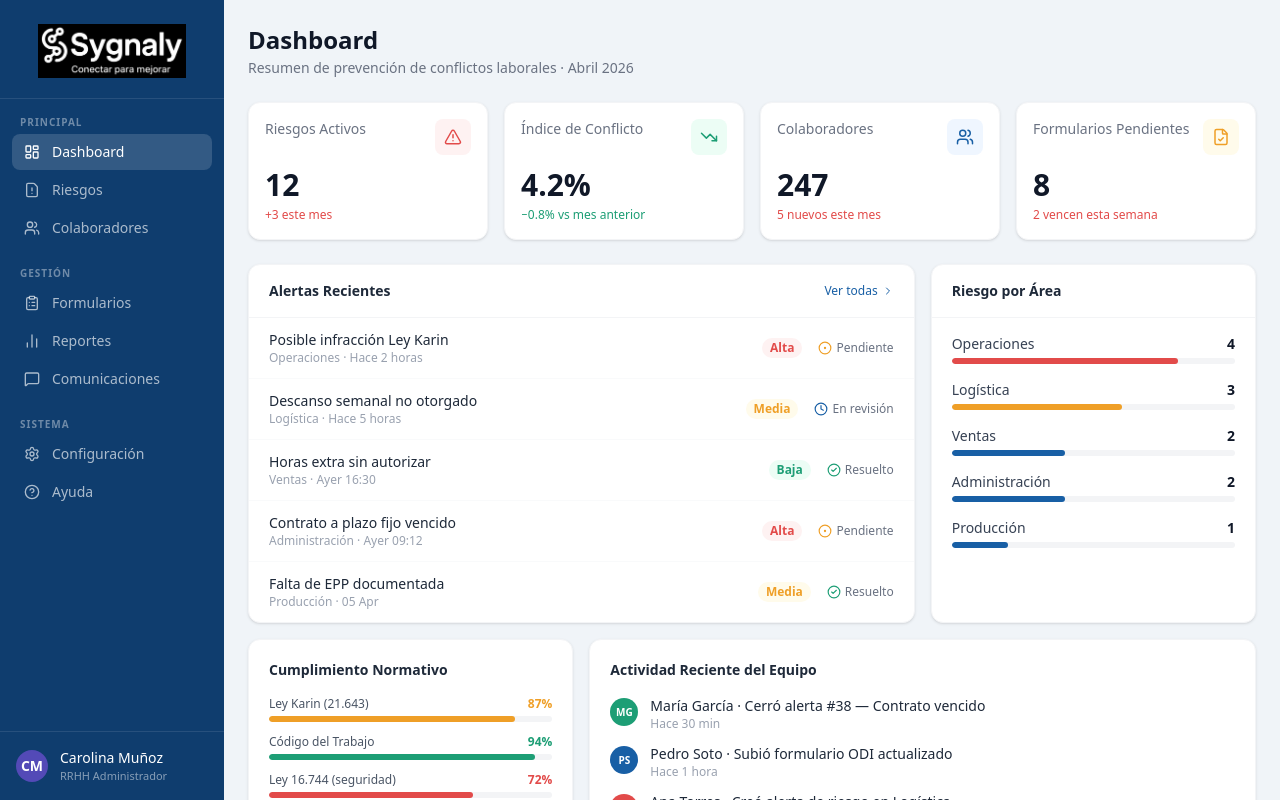
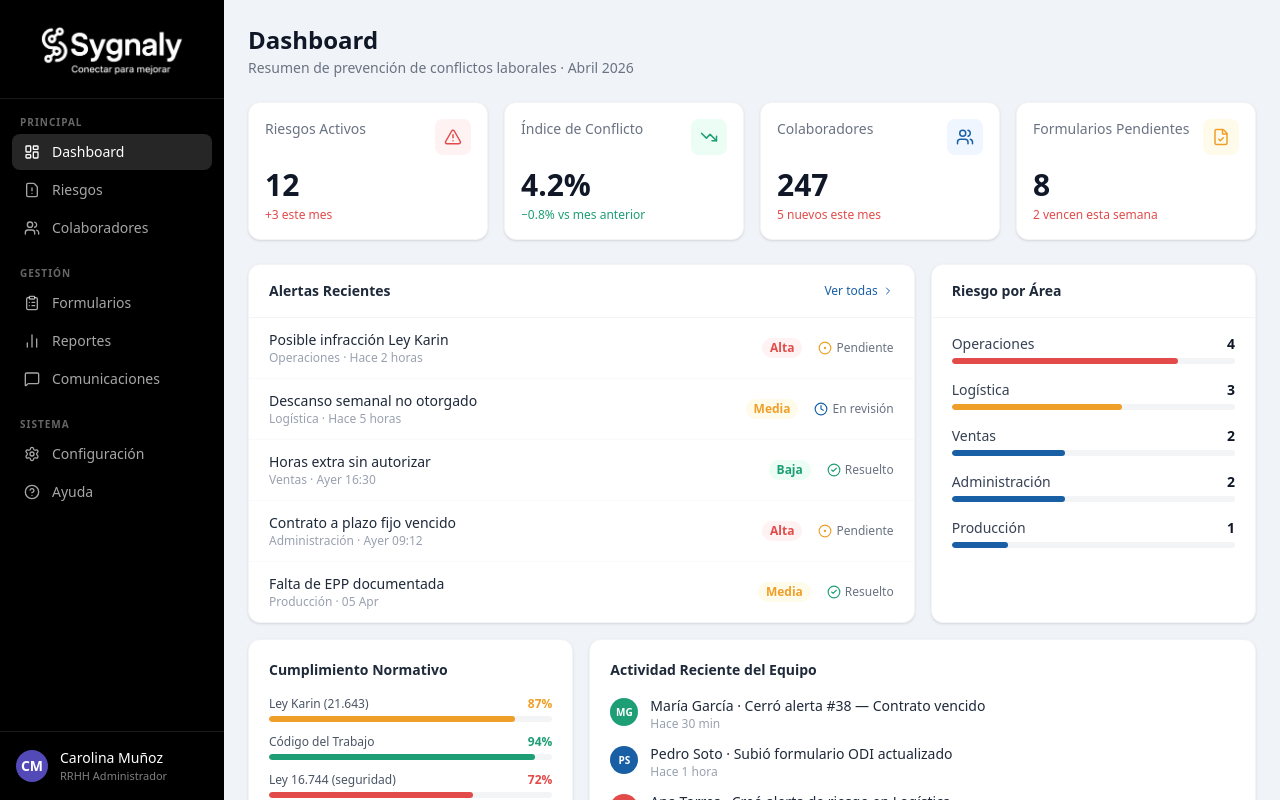
Before and after one commit to gloriasygnaly/sygnaly, a React (Vite) app: page / in a window 1280 px wide. Built offline with nearby package versions, Linux system fonts and the light colour scheme.

Commit message:
style: change sidebar background from #0F3D6E to #000000
https://claude.ai/code/session_01YMmkcaWgWSUXDXmBSaXUqv

```diff
--- a/src/components/Sidebar.jsx
+++ b/src/components/Sidebar.jsx
@@ -41,7 +41,7 @@ export default function Sidebar() {
   return (
     <aside
       className="flex flex-col shrink-0 h-full overflow-y-auto"
-      style={{ width: 224, background: '#0F3D6E' }}
+      style={{ width: 224, background: '#000000' }}
     >
       {/* Logo */}
       <div className="flex flex-col items-center px-5 pt-6 pb-5 border-b border-white/10">
```
